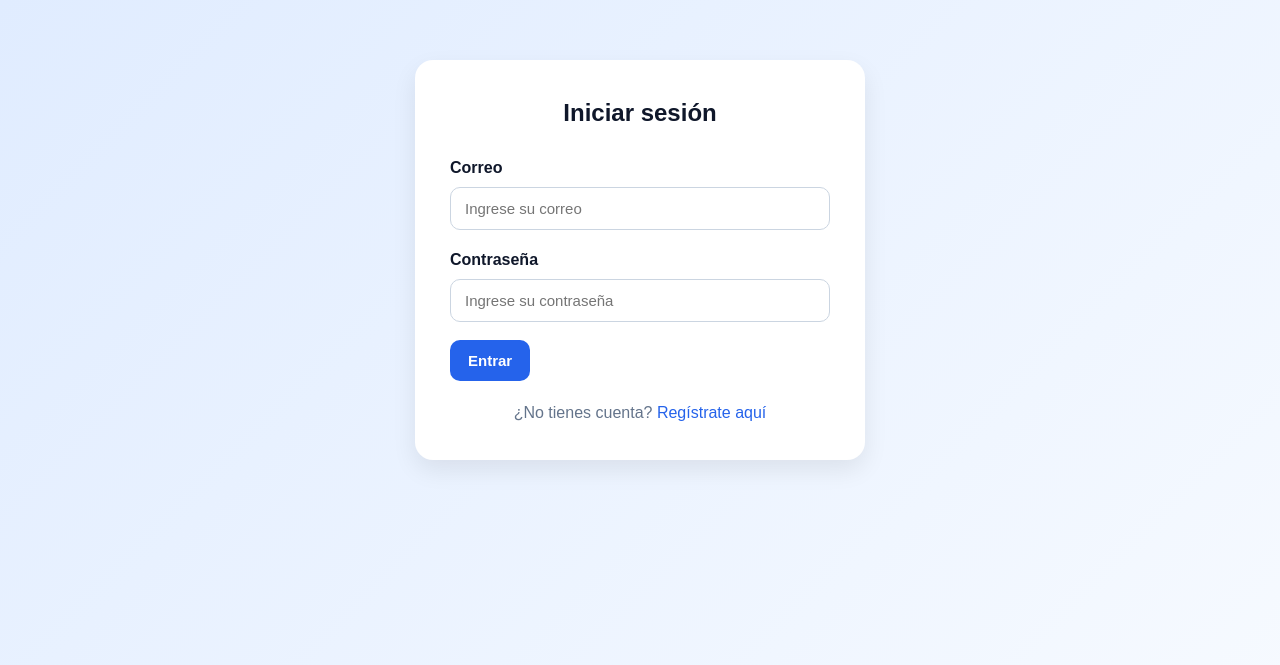
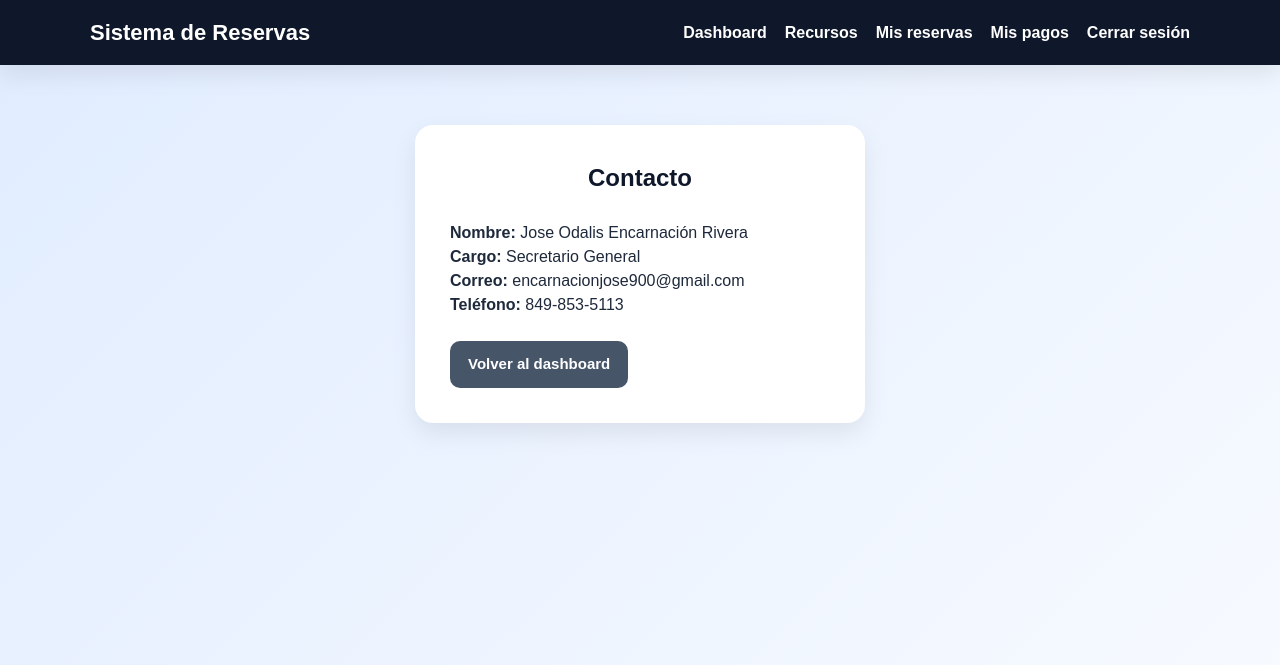
Before and after one commit to zakawaki/Proyecto_FINAL_ITLA, a PHP site: page /public/contacto.php in a window 1280 px wide. Shown: the top 665 px of the page. Run offline with PHP 8.4, Linux system fonts and the light colour scheme.

Commit message:
Descripción del cambio

```diff
--- a/public/contacto.php
+++ b/public/contacto.php
@@ -1,70 +1,45 @@
 <?php
 declare(strict_types=1);
-session_start();
-require_once __DIR__ . '/../config/database.php';
-
-$mensaje = '';
-
-if ($_SERVER['REQUEST_METHOD'] === 'POST') {
-    $correo = trim($_POST['correo'] ?? '');
-    $password = trim($_POST['password'] ?? '');
-
-    $stmt = $pdo->prepare("
-        SELECT u.id, u.nombre, u.apellido, u.correo, u.password, r.nombre AS rol
-        FROM usuarios u
-        INNER JOIN roles r ON u.rol_id = r.id
-        WHERE u.correo = ? AND u.estado = 'activo'
-        LIMIT 1
-    ");
-    $stmt->execute([$correo]);
-    $usuario = $stmt->fetch();
-
-    if ($usuario && $password === $usuario['password']) {
-        $_SESSION['usuario_id'] = $usuario['id'];
-        $_SESSION['usuario_nombre'] = $usuario['nombre'];
-        $_SESSION['usuario_rol'] = $usuario['rol'];
-
-        header('Location: dashboard.php');
-        exit;
-    } else {
-        $mensaje = 'Correo o contraseña incorrectos.';
-    }
-}
 ?>
 <!DOCTYPE html>
 <html lang="es">
 <head>
     <meta charset="UTF-8">
-    <title>Login</title>
+    <title>Contacto</title>
     <link rel="stylesheet" href="../assets/css/style.css">
 </head>
 <body>
+
+<div class="navbar">
+    <div class="container-nav">
+        <h1>Sistema de Reservas</h1>
+        <ul>
+            <li><a href="dashboard.php">Dashboard</a></li>
+            <li><a href="recursos.php">Recursos</a></li>
+            <li><a href="mis_reservas.php">Mis reservas</a></li>
+            <li><a href="mis_pagos.php">Mis pagos</a></li>
+            <li><a href="logout.php">Cerrar sesión</a></li>
+        </ul>
+    </div>
+</div>
+
+<div class="container">
     <div class="form-container">
-        <h2>Iniciar sesión</h2>
+        <h2>Contacto</h2>
 
-        <?php if (!empty($mensaje)): ?>
-            <div class="alert alert-error">
-                <?php echo htmlspecialchars($mensaje); ?>
-            </div>
-        <?php endif; ?>
+        <div class="form-info-box">
+            <p><strong>Nombre:</strong> Jose Odalis Encarnación Rivera</p>
+            <p><strong>Cargo:</strong>  Secretario General</p>
+            <p><strong>Correo:</strong> encarnacionjose900@gmail.com</p>
+            <p><strong>Teléfono:</strong> 849-853-5113</p>
+        </div>
 
-        <form method="POST">
-            <div class="form-group">
-                <label for="correo">Correo</label>
-                <input type="email" name="correo" id="correo" placeholder="Ingrese su correo" required>
-            </div>
-
-            <div class="form-group">
-                <label for="password">Contraseña</label>
-                <input type="password" name="password" id="password" placeholder="Ingrese su contraseña" required>
-            </div>
-
-            <button type="submit" class="btn btn-primary">Entrar</button>
-        </form>
-
-        <div class="form-footer">
-            ¿No tienes cuenta? <a href="registro.php">Regístrate aquí</a>
+        <br>
+        <div class="btn-row">
+            <a href="dashboard.php" class="btn btn-secondary">Volver al dashboard</a>
         </div>
     </div>
+</div>
+
 </body>
 </html>
```
